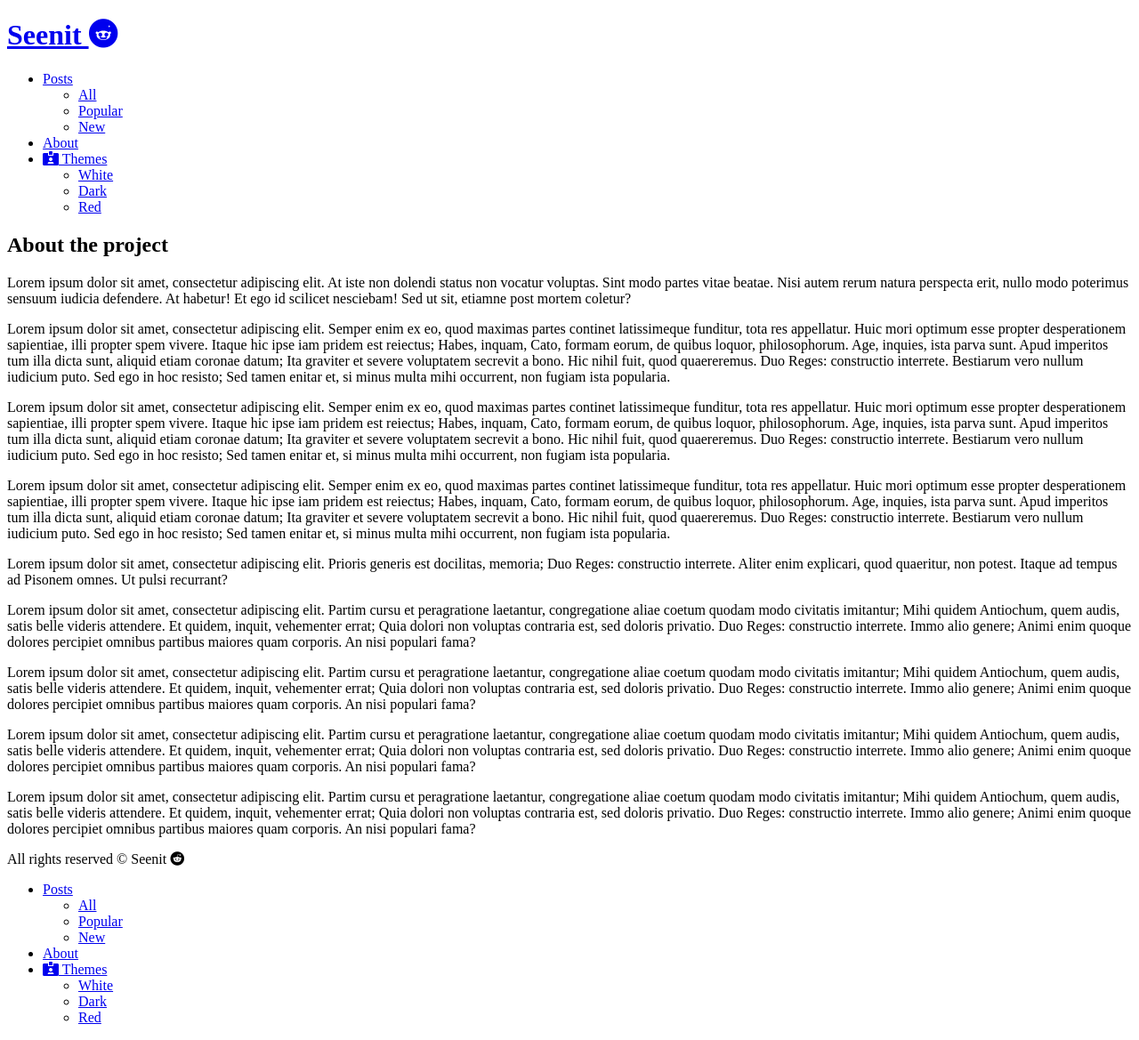
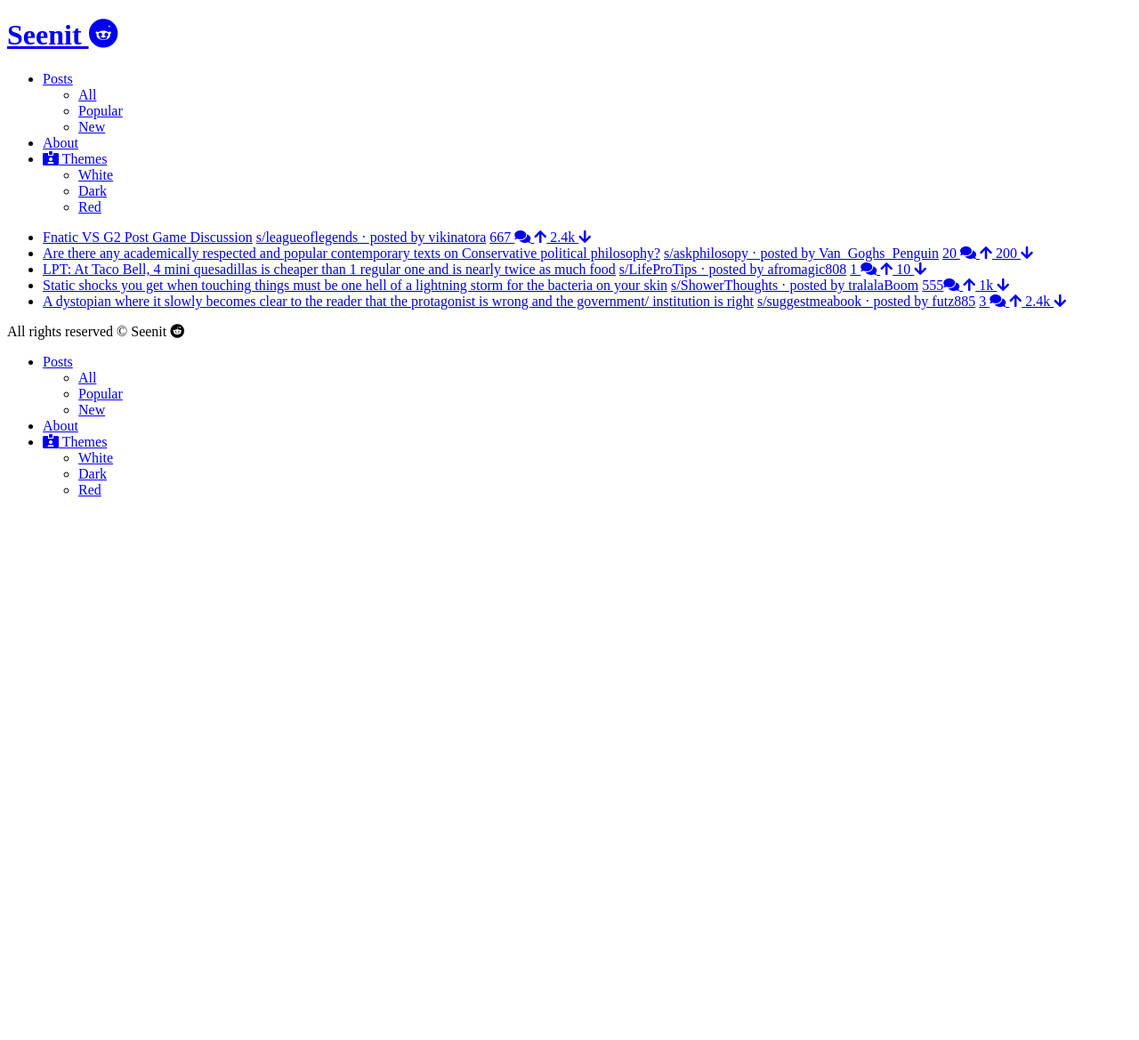
Before and after one commit to vikinatora/SeenIt, a Jekyll site: the page built from index.html, in a window 1280 px wide. Shown: the whole page at 89% size. Built offline with Jekyll 4.4.1, drawn with Linux system fonts in a browser that asks for light colours; an icon font too large for the unit is left out; after the commit the page ends 900 px from its top, so only the background shows below that.

Commit message:
please work....

```diff
--- a/index.html
+++ b/index.html
@@ -7,31 +7,33 @@ home: true
 ---
 
 <section>
-
-    <header>
-        <h2>About the project</h2>
-    </header>
-
-<p>Lorem ipsum dolor sit amet, consectetur adipiscing elit. At iste non dolendi status non vocatur voluptas. Sint modo partes vitae beatae. Nisi autem rerum natura perspecta erit, nullo modo poterimus sensuum iudicia defendere. At habetur! Et ego id scilicet nesciebam! Sed ut sit, etiamne post mortem coletur?</p>
-
-<p>Lorem ipsum dolor sit amet, consectetur adipiscing elit. Semper enim ex eo, quod maximas partes continet latissimeque funditur, tota res appellatur. Huic mori optimum esse propter desperationem sapientiae, illi propter spem vivere. Itaque hic ipse iam pridem est reiectus; Habes, inquam, Cato, formam eorum, de quibus loquor, philosophorum. Age, inquies, ista parva sunt. Apud imperitos tum illa dicta sunt, aliquid etiam coronae datum; Ita graviter et severe voluptatem secrevit a bono. Hic nihil fuit, quod quaereremus. Duo Reges: constructio interrete. Bestiarum vero nullum iudicium puto. Sed ego in hoc resisto; Sed tamen enitar et, si minus multa mihi occurrent, non fugiam ista popularia.</p>
-<p>Lorem ipsum dolor sit amet, consectetur adipiscing elit. Semper enim ex eo, quod maximas partes continet latissimeque funditur, tota res appellatur. Huic mori optimum esse propter desperationem sapientiae, illi propter spem vivere. Itaque hic ipse iam pridem est reiectus; Habes, inquam, Cato, formam eorum, de quibus loquor, philosophorum. Age, inquies, ista parva sunt. Apud imperitos tum illa dicta sunt, aliquid etiam coronae datum; Ita graviter et severe voluptatem secrevit a bono. Hic nihil fuit, quod quaereremus. Duo Reges: constructio interrete. Bestiarum vero nullum iudicium puto. Sed ego in hoc resisto; Sed tamen enitar et, si minus multa mihi occurrent, non fugiam ista popularia.</p>
-<p>Lorem ipsum dolor sit amet, consectetur adipiscing elit. Semper enim ex eo, quod maximas partes continet latissimeque funditur, tota res appellatur. Huic mori optimum esse propter desperationem sapientiae, illi propter spem vivere. Itaque hic ipse iam pridem est reiectus; Habes, inquam, Cato, formam eorum, de quibus loquor, philosophorum. Age, inquies, ista parva sunt. Apud imperitos tum illa dicta sunt, aliquid etiam coronae datum; Ita graviter et severe voluptatem secrevit a bono. Hic nihil fuit, quod quaereremus. Duo Reges: constructio interrete. Bestiarum vero nullum iudicium puto. Sed ego in hoc resisto; Sed tamen enitar et, si minus multa mihi occurrent, non fugiam ista popularia.</p>
-
-Lorem ipsum dolor sit amet, consectetur adipiscing elit.
-Prioris generis est docilitas, memoria;
-Duo Reges: constructio interrete.
-Aliter enim explicari, quod quaeritur, non potest.
-Itaque ad tempus ad Pisonem omnes.
-Ut pulsi recurrant?
-
-
-    <div class="content">
-
-        <p>Lorem ipsum dolor sit amet, consectetur adipiscing elit. Partim cursu et peragratione laetantur, congregatione aliae coetum quodam modo civitatis imitantur; Mihi quidem Antiochum, quem audis, satis belle videris attendere. Et quidem, inquit, vehementer errat; Quia dolori non voluptas contraria est, sed doloris privatio. Duo Reges: constructio interrete. Immo alio genere; Animi enim quoque dolores percipiet omnibus partibus maiores quam corporis. An nisi populari fama?</p>
-        <p>Lorem ipsum dolor sit amet, consectetur adipiscing elit. Partim cursu et peragratione laetantur, congregatione aliae coetum quodam modo civitatis imitantur; Mihi quidem Antiochum, quem audis, satis belle videris attendere. Et quidem, inquit, vehementer errat; Quia dolori non voluptas contraria est, sed doloris privatio. Duo Reges: constructio interrete. Immo alio genere; Animi enim quoque dolores percipiet omnibus partibus maiores quam corporis. An nisi populari fama?</p>
-        <p>Lorem ipsum dolor sit amet, consectetur adipiscing elit. Partim cursu et peragratione laetantur, congregatione aliae coetum quodam modo civitatis imitantur; Mihi quidem Antiochum, quem audis, satis belle videris attendere. Et quidem, inquit, vehementer errat; Quia dolori non voluptas contraria est, sed doloris privatio. Duo Reges: constructio interrete. Immo alio genere; Animi enim quoque dolores percipiet omnibus partibus maiores quam corporis. An nisi populari fama?</p>
-        <p>Lorem ipsum dolor sit amet, consectetur adipiscing elit. Partim cursu et peragratione laetantur, congregatione aliae coetum quodam modo civitatis imitantur; Mihi quidem Antiochum, quem audis, satis belle videris attendere. Et quidem, inquit, vehementer errat; Quia dolori non voluptas contraria est, sed doloris privatio. Duo Reges: constructio interrete. Immo alio genere; Animi enim quoque dolores percipiet omnibus partibus maiores quam corporis. An nisi populari fama?</p>
-
-    </div>
-</section>
+        <div>
+            <ul class="posts posts-dark">
+                <li class="post post-dark">
+                    <a href="#">Fnatic VS G2 Post Game Discussion</a>
+                    <a href="#">s/leagueoflegends · posted by vikinatora</a>
+                    <a class="comments comments-dark" href="#"><span>667 <i class="fas fa-comments"></i></span> <span><i class="fas fa-arrow-up"></i> 2.4k <i class="fas fa-arrow-down"></i> </span> </a>
+                </li>
+                <li class="post post-dark">
+                    <a href="#">Are there any academically respected and popular contemporary texts on Conservative political philosophy?</a>
+                    <a href="#">s/askphilosopy · posted by Van_Goghs_Penguin</a>
+                    <a class="comments comments-dark" href="#"><span>20 <i class="fas fa-comments"></i></span> <span><i class="fas fa-arrow-up"></i> 200 <i class="fas fa-arrow-down"></i> </span> </a>
+                </li>
+                <li class="post post-dark">
+                    <a href="#">LPT: At Taco Bell, 4 mini quesadillas is cheaper than 1 regular one and is nearly twice as much food</a>
+                    <a href="#">s/LifeProTips · posted by afromagic808</a>
+                    <a class="comments comments-dark" href="#"><span>1 <i class="fas fa-comments"></i></span> <span><i class="fas fa-arrow-up"></i> 10 <i class="fas fa-arrow-down"></i> </span> </a>
+                </li>
+                <li class="post post-dark">
+                    <a href="#">Static shocks you get when touching things must be one hell of a lightning storm for the bacteria on your skin</a>
+                    <a href="#">s/ShowerThoughts · posted by tralalaBoom</a>
+                    <a class="comments comments-dark" href="#"><span>555<i class="fas fa-comments"></i></span> <span><i class="fas fa-arrow-up"></i> 1k <i class="fas fa-arrow-down"></i> </span> </a>
+                </li>
+                <li class="post post-dark">
+                    <a href="#">A dystopian where it slowly becomes clear to the reader that the protagonist is wrong and the government/ institution is right</a>
+                    <a href="#">s/suggestmeabook · posted by futz885</a>
+                    <a class="comments comments-dark" href="#"><span>3 <i class="fas fa-comments"></i></span> <span><i class="fas fa-arrow-up"></i> 2.4k <i class="fas fa-arrow-down"></i> </span> </a>
+                </li>
+            </ul>
+        </div>
+    </section>
```
Also changed, not shown: docs/index.html (+149 -27 lines), 1 other file.
